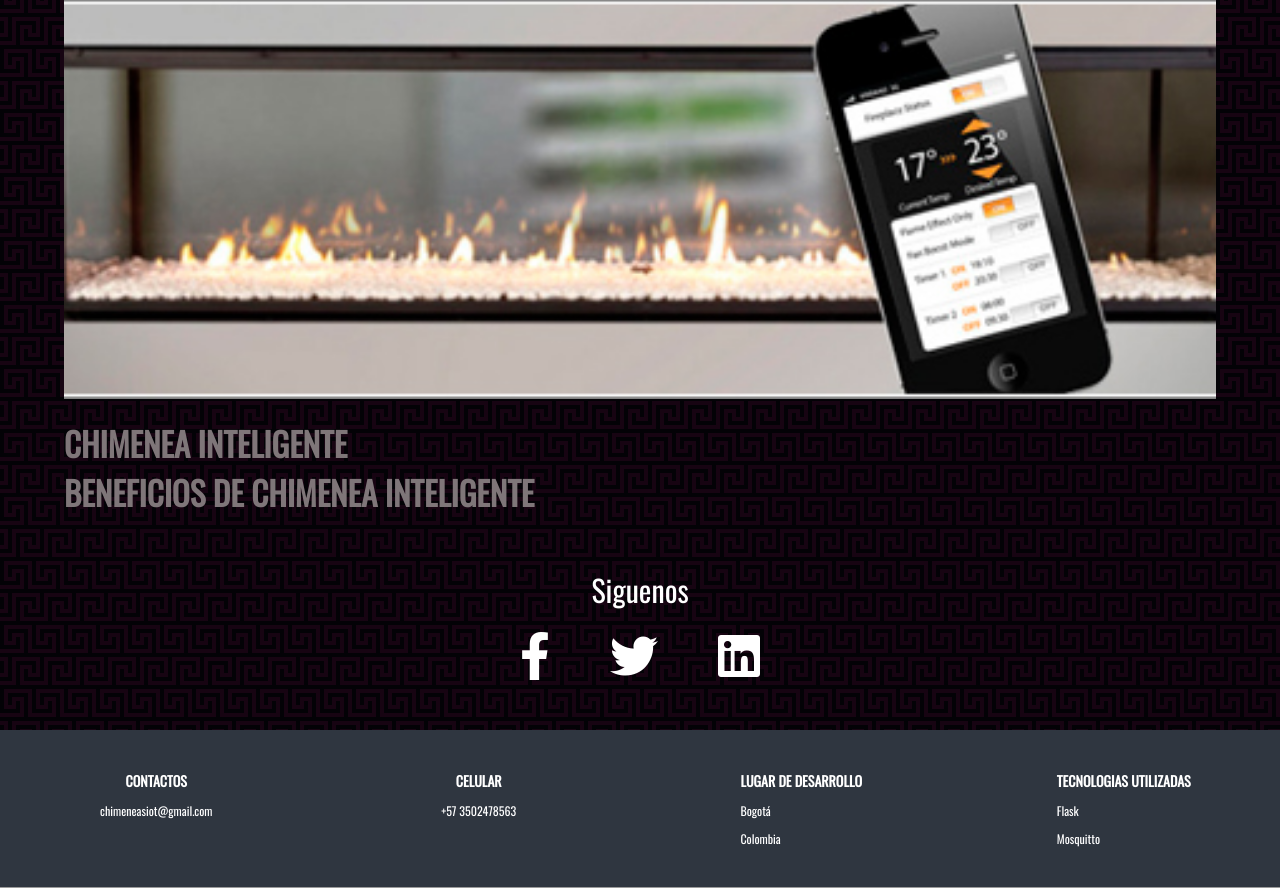
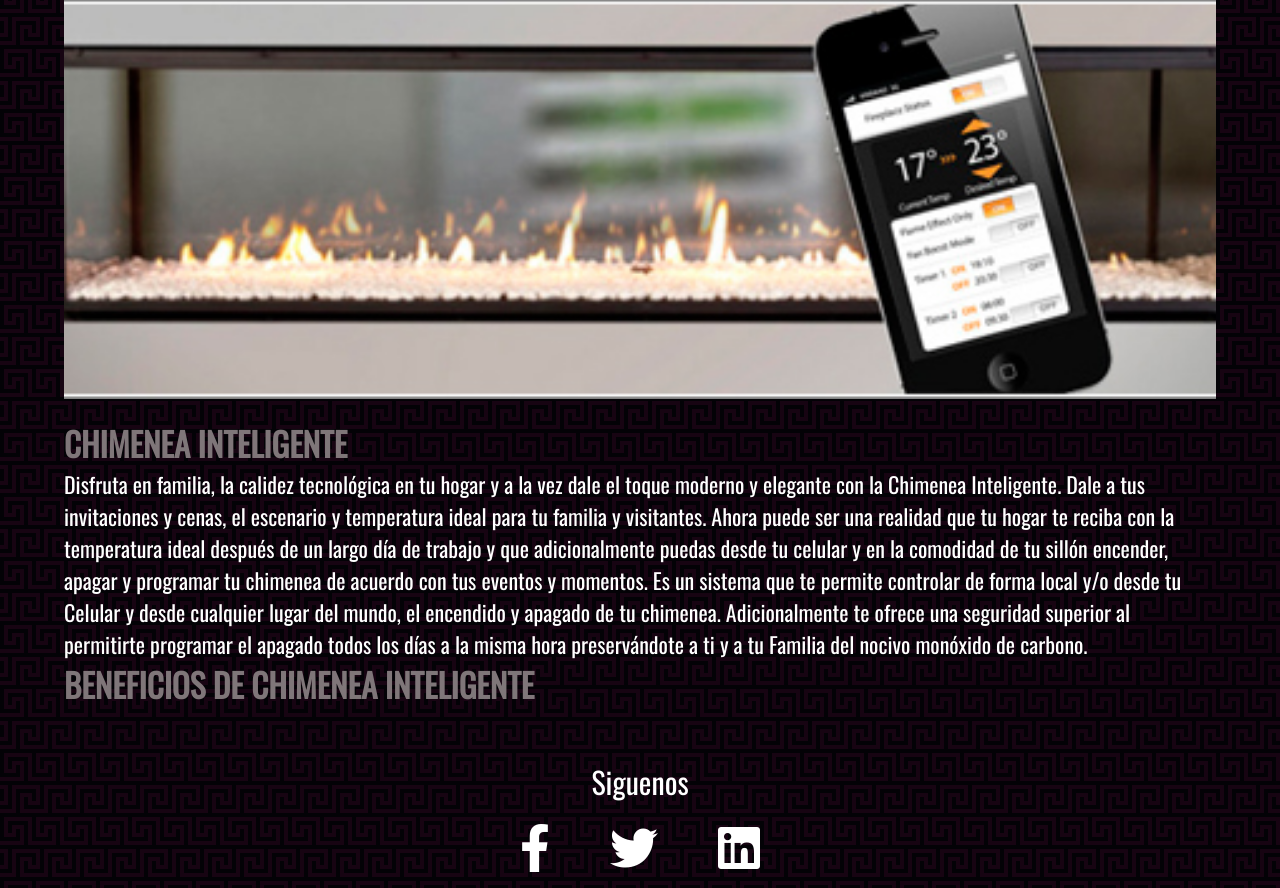
Before and after one commit to AndresCubidesC/Proyecto_Chimeneainteligente, a Flask app: page / in a window 1280 px wide. Shown: the part 83-971 px from the top of the page. Run offline with Flask 2, Linux system fonts and the light colour scheme.

Commit message:
se agrego informacion en index.html

```diff
--- a/Software/pagina_web_flask/templates/index.html
+++ b/Software/pagina_web_flask/templates/index.html
@@ -67,7 +67,9 @@
                     <li>-Permitir la descarga de nuestro videojuego, previo un sencillo registro.</li>
                 </ul>-->
            <h2>CHIMENEA INTELIGENTE</h2>
-	   <p></p>
+	   <p>Disfruta en familia, la calidez tecnológica en tu hogar y a la vez dale el toque moderno y elegante con la Chimenea Inteligente. Dale a tus invitaciones y cenas, el escenario y temperatura ideal para tu familia y visitantes.
+               Ahora puede ser una realidad que tu hogar te reciba con la temperatura ideal después de un largo día de trabajo y que adicionalmente puedas desde tu celular y en la comodidad de tu sillón encender, apagar y programar tu chimenea de acuerdo con tus eventos y momentos.
+               Es un sistema que te permite controlar de forma local y/o desde tu Celular y desde cualquier lugar del mundo, el encendido y apagado de tu chimenea. Adicionalmente te ofrece una seguridad superior al permitirte programar el apagado todos los días a la misma hora preservándote a ti y a tu Familia del nocivo monóxido de carbono.</p>
             <p></p>
             <h2>BENEFICIOS DE CHIMENEA INTELIGENTE</h2>
             <p></p>
```
